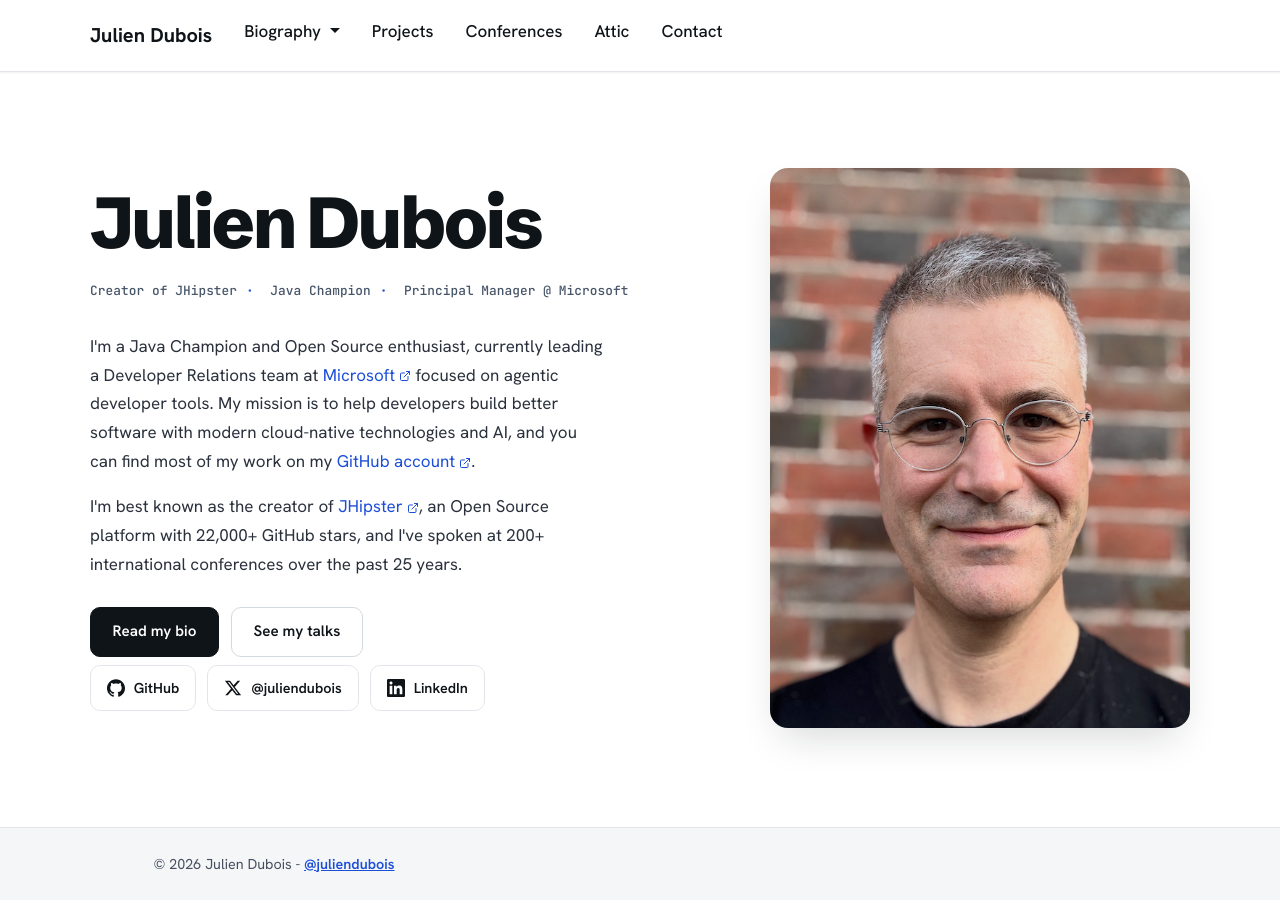
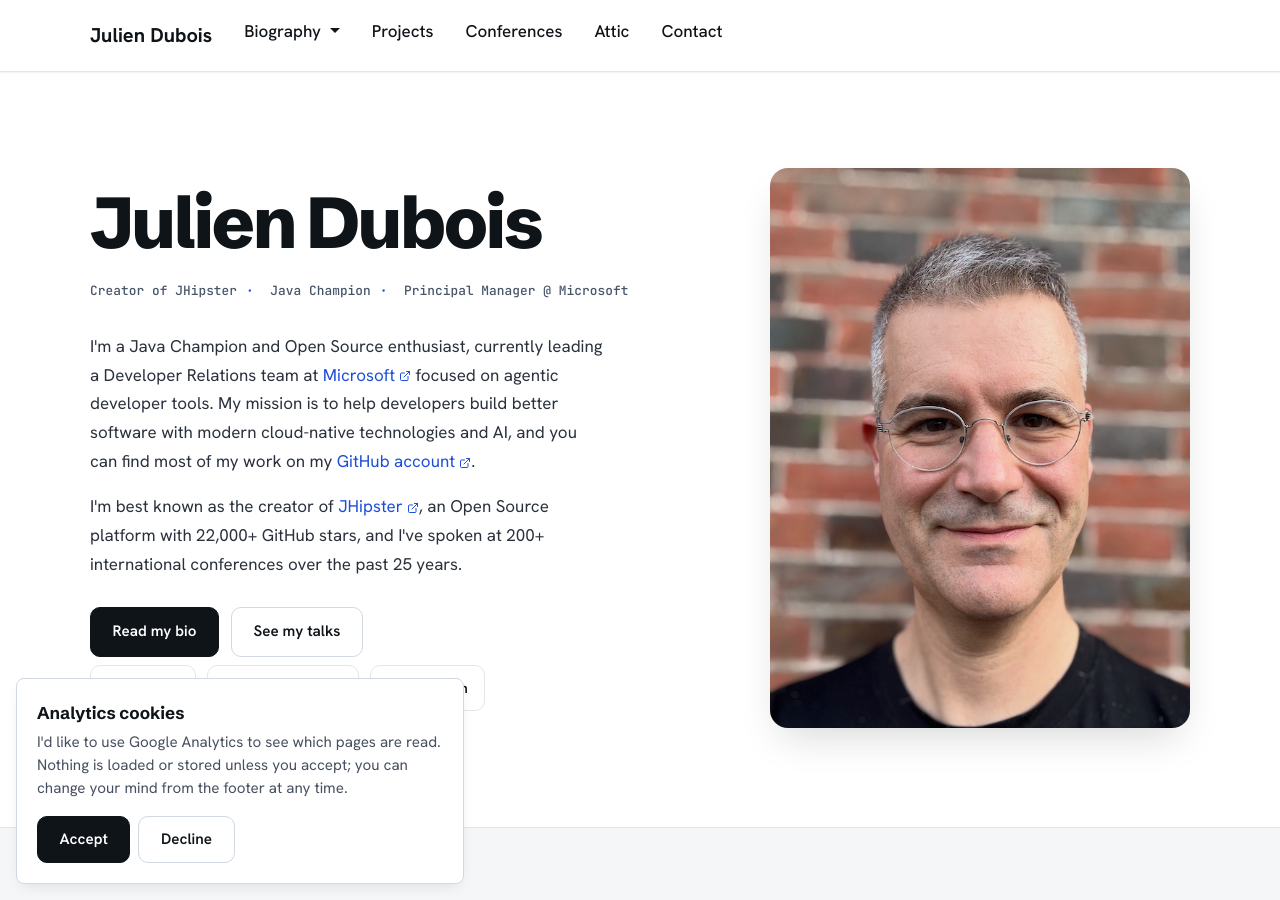
Before and after one commit to jdubois/jdubois.github.com, a Jekyll site: the page built from index.html, in a window 1280 px wide. Built offline with Jekyll 4.4.1, drawn with Linux system fonts in a browser that asks for light colours; part of the change alters nothing that is shown.

Commit message:
Gate Google Analytics behind a consent banner
Co-authored-by: Copilot App <223556219+Copilot@users.noreply.github.com>
Copilot-Session: b72f4d4b-5555-4c9f-9984-48fd42531e82

```diff
--- a/_layouts/default.html
+++ b/_layouts/default.html
@@ -85,8 +85,17 @@
         </main> <!-- /container -->
 
         <footer>
-            <p>&copy; <span id="year"></span> Julien Dubois - <a href="https://x.com/juliendubois" target="_blank">@juliendubois</a></p>
+            <p>&copy; <span id="year"></span> Julien Dubois - <a href="https://x.com/juliendubois" target="_blank">@juliendubois</a> - <button type="button" class="consent-manage" data-consent-manage>Cookie settings</button></p>
         </footer>
+
+        <div id="consent-banner" class="consent-banner" role="region" aria-labelledby="consent-title" hidden>
+            <p id="consent-title" class="consent-title">Analytics cookies</p>
+            <p class="consent-text">I'd like to use Google Analytics to see which pages are read. Nothing is loaded or stored unless you accept; you can change your mind from the footer at any time.</p>
+            <div class="consent-actions">
+                <button type="button" id="consent-accept" class="btn btn-ink">Accept</button>
+                <button type="button" id="consent-decline" class="btn btn-ghost">Decline</button>
+            </div>
+        </div>
 
         <script>
             document.getElementById('year').textContent = new Date().getFullYear();
@@ -97,14 +106,6 @@
 
         <script src="/js/main.js?v={{ site.github.build_revision | default: site.time | date: '%s' }}"></script>
 
-        <!-- Google tag (gtag.js) -->
-        <script async src="https://www.googletagmanager.com/gtag/js?id=G-92TRR0HJMQ"></script>
-        <script>
-        window.dataLayer = window.dataLayer || [];
-        function gtag(){dataLayer.push(arguments);}
-        gtag('js', new Date());
-
-        gtag('config', 'G-92TRR0HJMQ');
-        </script>
+        <script src="/js/analytics.js?v={{ site.github.build_revision | default: site.time | date: '%s' }}"></script>
     </body>
 </html>
--- a/css/main.css
+++ b/css/main.css
@@ -818,3 +818,80 @@ html {
     padding-right: 20px;
     flex: 1 0 auto;
 }
+
+
+
+
+
+
+
+
+
+
+
+
+
+
+
+
+
+
+/* Cookie consent */
+.consent-banner {
+    position: fixed;
+    left: 1rem;
+    right: 1rem;
+    bottom: 1rem;
+    max-width: 28rem;
+    z-index: 1080;
+    padding: 1.25rem;
+    background: var(--bg-white);
+    border: 1px solid var(--border-strong);
+    border-radius: 8px;
+    box-shadow: var(--shadow-md);
+}
+
+.consent-banner[hidden] {
+    display: none;
+}
+
+.consent-title {
+    margin: 0 0 0.25rem;
+    font-family: var(--font-display);
+    font-weight: 700;
+    color: var(--text-primary);
+}
+
+.consent-text {
+    margin: 0 0 1rem;
+    font-size: 0.95rem;
+    line-height: 1.5;
+    color: var(--text-secondary);
+}
+
+.consent-actions {
+    display: flex;
+    gap: 0.5rem;
+    flex-wrap: wrap;
+}
+
+.consent-manage {
+    padding: 0;
+    border: 0;
+    background: none;
+    font: inherit;
+    font-weight: 600;
+    color: var(--primary-color);
+    text-decoration: underline;
+    cursor: pointer;
+}
+
+.consent-manage:hover {
+    color: var(--primary-dark);
+}
+
+.consent-banner button:focus-visible,
+.consent-manage:focus-visible {
+    outline: 2px solid var(--primary-color);
+    outline-offset: 2px;
+}
--- /dev/null
+++ b/js/analytics.js
@@ -0,0 +1,149 @@
+/*
+ * Consent-gated Google Analytics.
+ * gtag.js is injected only after the visitor accepts; nothing touches the network or writes a
+ * cookie before that. The choice is kept in localStorage (in memory if storage is unavailable).
+ */
+(function () {
+    'use strict';
+
+    var GA_ID = 'G-92TRR0HJMQ';
+    var KEY = 'jdubois-analytics-consent';
+    var GRANTED = 'granted';
+    var DENIED = 'denied';
+
+    var scriptLoaded = false;
+    var sessionConsent = null;
+
+    function readConsent() {
+        if (sessionConsent) {
+            return sessionConsent;
+        }
+        try {
+            var stored = window.localStorage.getItem(KEY);
+            return stored === GRANTED || stored === DENIED ? stored : null;
+        } catch (e) {
+            return null;
+        }
+    }
+
+    function loadGA() {
+        window['ga-disable-' + GA_ID] = false;
+        if (scriptLoaded) {
+            return;
+        }
+        scriptLoaded = true;
+        window.dataLayer = window.dataLayer || [];
+        window.gtag = function () {
+            window.dataLayer.push(arguments);
+        };
+        window.gtag('js', new Date());
+        window.gtag('config', GA_ID);
+        var s = document.createElement('script');
+        s.async = true;
+        s.src = 'https://www.googletagmanager.com/gtag/js?id=' + GA_ID;
+        document.head.appendChild(s);
+    }
+
+    function clearCookies() {
+        var host = window.location.hostname;
+        var labels = host.split('.');
+        var domains = ['', host, '.' + host];
+        if (labels.length > 2) {
+            domains.push('.' + labels.slice(-2).join('.'));
+        }
+        document.cookie.split(';').forEach(function (c) {
+            var name = c.split('=')[0].trim();
+            if (name === '_ga' || name === '_gid' || name.indexOf('_ga_') === 0 || name.indexOf('_gat') === 0) {
+                domains.forEach(function (d) {
+                    document.cookie = name + '=; path=/; expires=Thu, 01 Jan 1970 00:00:01 GMT' + (d ? '; domain=' + d : '');
+                });
+            }
+        });
+    }
+
+    function disableGA() {
+        window['ga-disable-' + GA_ID] = true;
+        clearCookies();
+    }
+
+    function apply(consent) {
+        if (consent === GRANTED) {
+            loadGA();
+        } else {
+            disableGA();
+        }
+    }
+
+    function setConsent(consent) {
+        sessionConsent = consent;
+        try {
+            window.localStorage.setItem(KEY, consent);
+        } catch (e) {
+            // Choice is still honoured for this page session.
+        }
+        apply(consent);
+    }
+
+    function init() {
+        var banner = document.getElementById('consent-banner');
+        var accept = document.getElementById('consent-accept');
+        var decline = document.getElementById('consent-decline');
+        var manage = document.querySelectorAll('[data-consent-manage]');
+        if (!banner || !accept || !decline) {
+            return;
+        }
+
+        function show() {
+            banner.hidden = false;
+            accept.focus();
+        }
+
+        function hide() {
+            banner.hidden = true;
+        }
+
+        function choose(consent, returnFocus) {
+            setConsent(consent);
+            hide();
+            if (returnFocus && manage.length) {
+                manage[0].focus();
+            }
+        }
+
+        var current = readConsent();
+        if (current === GRANTED) {
+            apply(GRANTED);
+        } else if (current === null) {
+            banner.hidden = false;
+        }
+
+        accept.addEventListener('click', function () { choose(GRANTED, true); });
+        decline.addEventListener('click', function () { choose(DENIED, true); });
+        banner.addEventListener('keydown', function (e) {
+            if (e.key === 'Escape') {
+                choose(DENIED, true);
+            }
+        });
+        Array.prototype.forEach.call(manage, function (el) {
+            el.addEventListener('click', show);
+        });
+
+        window.addEventListener('storage', function (e) {
+            if (e.key !== KEY) {
+                return;
+            }
+            var consent = e.newValue === GRANTED ? GRANTED : DENIED;
+            sessionConsent = consent;
+            apply(consent);
+            if (consent !== null) {
+                hide();
+            }
+        });
+    }
+
+    if (document.readyState === 'loading') {
+        document.addEventListener('DOMContentLoaded', init);
+    } else {
+        init();
+    }
+})();
```
